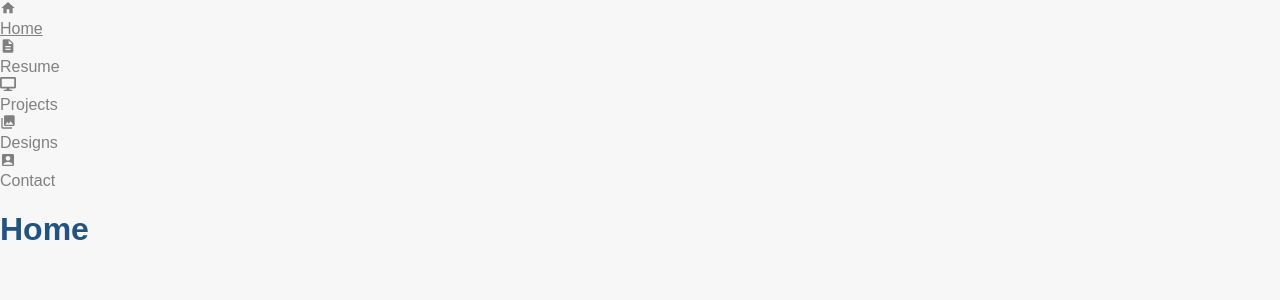
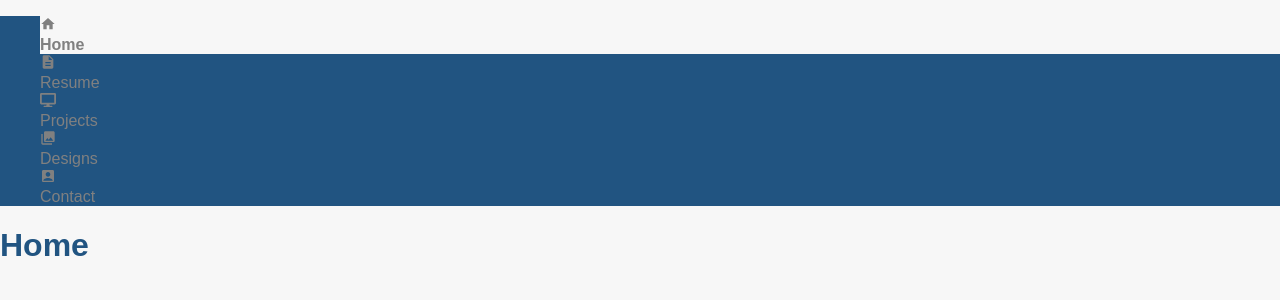
Before and after one commit to brighambandersen/next-portfolio, a Next.js app: page / in a window 1280 px wide. Shown: the top 300 px of the page. Built offline with nearby package versions, Linux system fonts and the light colour scheme.

Commit message:
Remove bullets

```diff
--- a/app/components/navbar.tsx
+++ /dev/null
@@ -1,37 +0,0 @@
-import Link from 'next/link';
-import React from 'react';
-import { pages } from '../data';
-
-function Navbar() {
-  return (
-    <nav>
-      {/* <ul> */}
-      {pages.map((page) => (
-        <Link key={page.name} href={page.path}>
-          <div>
-            <div>{page.icon}</div>
-            <div>{page.name}</div>
-          </div>
-        </Link>
-      ))}
-      {/* <li>
-          <Link href='/'></Link>
-        </li>
-        <li>
-          <Link href='/resume'>Resume</Link>
-        </li>
-        <li>
-          <Link href='/projects'>Projects</Link>
-        </li>
-        <li>
-          <Link href='/designs'>Designs</Link>
-        </li>
-        <li>
-          <Link href='/contact'>Contact</Link>
-        </li>
-      </ul> */}
-    </nav>
-  );
-}
-
-export default Navbar;
--- /dev/null
+++ b/app/components/navbar/index.tsx
@@ -0,0 +1,40 @@
+import Link from 'next/link';
+import { useRouter } from 'next/router';
+import React from 'react';
+import { pages } from '../../data';
+import styles from './navbar.module.css';
+
+function Navbar() {
+  const router = useRouter();
+  const currentPath = router.pathname;
+
+  return (
+    <nav className={styles.navbar}>
+      <ul className={styles.navbarItems}>
+        {pages.map((page) => (
+          <li
+            key={page.name}
+            className={currentPath === page.path ? styles.active : ''}
+          >
+            <Link href={page.path}>
+              <div>
+                <div>{page.icon}</div>
+                <div>{page.name}</div>
+              </div>
+            </Link>
+          </li>
+        ))}
+      </ul>
+    </nav>
+  );
+}
+// {/* //   {pages.map((page) => (
+// //     <Link key={page.name} href={page.path}>
+// //       <div>
+// //         <div>{page.icon}</div>
+// //         <div>{page.name}</div>
+// //       </div>
+// //     </Link>
+// //   ))} */}
+
+export default Navbar;
--- /dev/null
+++ b/app/components/navbar/navbar.module.css
@@ -0,0 +1,20 @@
+.navbar {
+  background-color: var(--primary);
+}
+
+.active {
+  background-color: var(--whiteGray);
+  color: var(--primary);
+  font-weight: bold;
+}
+
+ul > :not(.active):hover {
+  background-color: var(--primaryLight);
+}
+
+
+/* '&.active': {
+        background: COLORS.whiteGray,
+        color: theme.palette.primary.main,
+        fontWeight: 'bold'
+      }, */
--- a/app/globals.css
+++ b/app/globals.css
@@ -9,6 +9,7 @@
 
   /*  Color scheme */
   --primary: #215481;
+  --primaryLight: #557597;
   --secondary: #808080;
   --whiteGray: #f7f7f7;
 
@@ -70,3 +71,7 @@ section {
   padding: 6rem 0;
   min-height: 100vh;
 }
+
+nav > ul {
+  list-style-type: none;
+}
```
